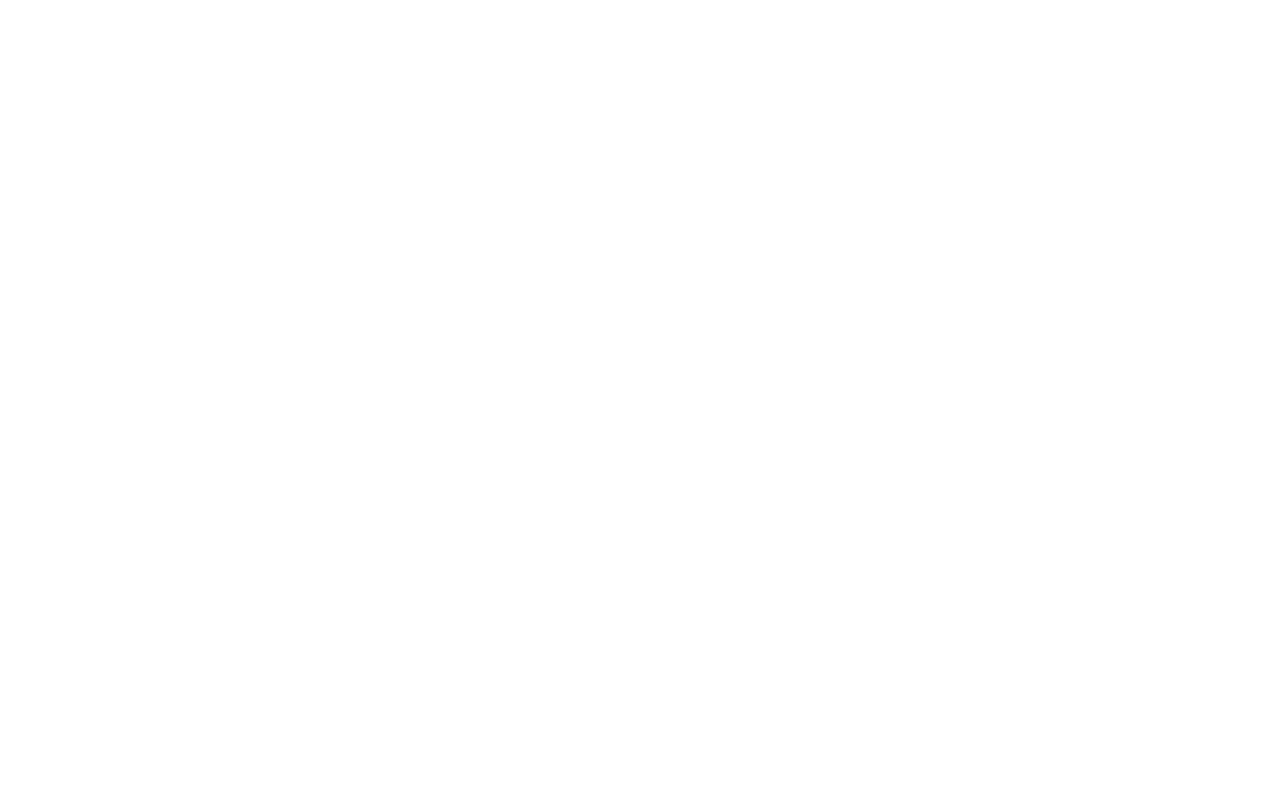
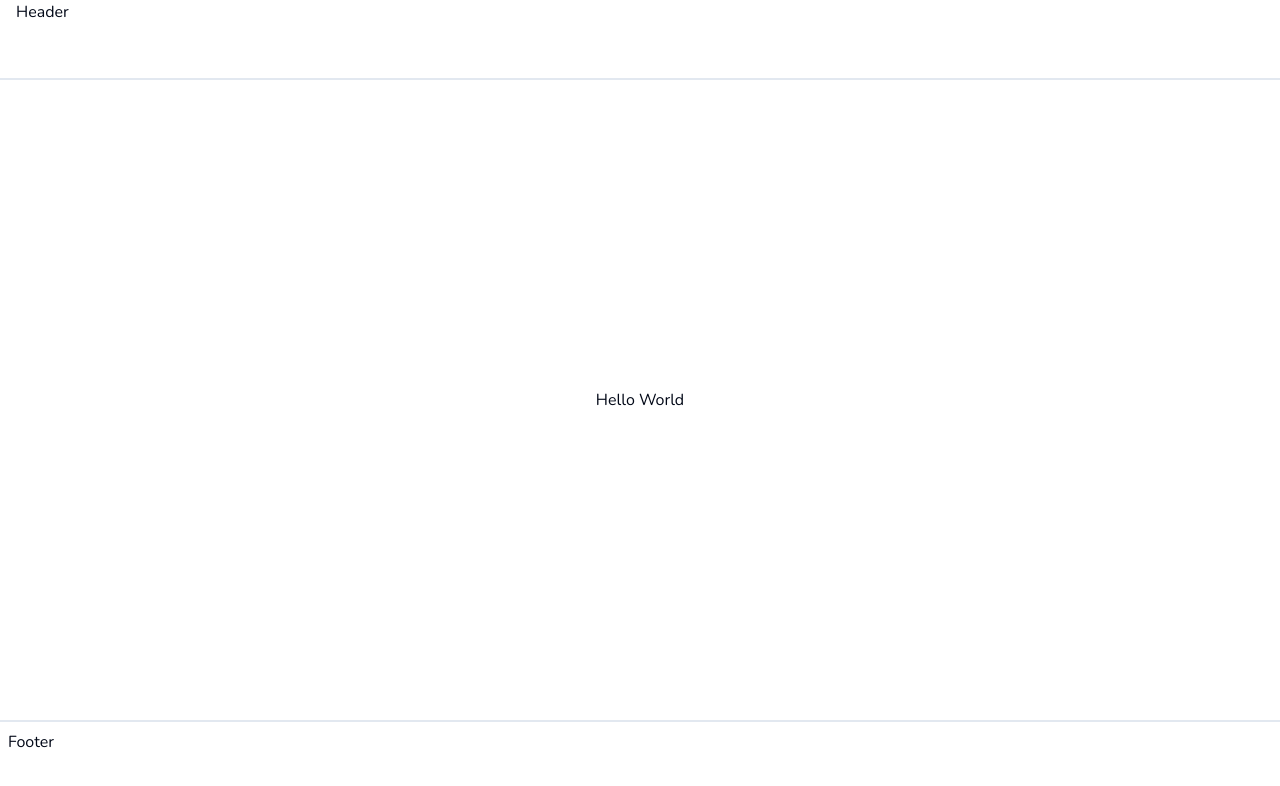
Before and after one commit to AkinAkinbobola/duolingo, a Next.js app: page / in a window 1280 px wide. Shown: the top 786 px of the page. Built offline with nearby package versions, Linux system fonts and the light colour scheme.

Commit message:
Add Header.tsx and Footer.tsx to layout.tsx

```diff
--- /dev/null
+++ b/app/(marketing)/layout.tsx
@@ -0,0 +1,20 @@
+import Header from "@/components/Header";
+import Footer from "@/components/Footer";
+
+type Props = {
+    children: React.ReactNode;
+}
+
+const MarketingLayout = ({children}: Props) => {
+    return (
+        <div className={"min-h-screen flex flex-col"}>
+            <Header/>
+            <main className={"flex-1 flex flex-col items-center justify-center"}>
+                {children}
+            </main>
+            <Footer/>
+        </div>
+    );
+};
+
+export default MarketingLayout;
--- a/app/page.tsx
+++ b/app/(marketing)/page.tsx
@@ -1,7 +1,7 @@
 const Home = () => {
     return (
         <main>
-
+            Hello World
         </main>
     );
 };
--- /dev/null
+++ b/components/Footer.tsx
@@ -0,0 +1,9 @@
+const Footer = () => {
+    return (
+        <footer className={"hidden lg:block h-20 w-full border-t-2 p-2 border-slate-200"}>
+            Footer
+        </footer>
+    );
+};
+
+export default Footer;
--- /dev/null
+++ b/components/Header.tsx
@@ -0,0 +1,9 @@
+const Header = () => {
+    return (
+        <header className={"h-20 w-full border-b-2 border-slate-200 px-4"}>
+            Header
+        </header>
+    );
+};
+
+export default Header;
```
